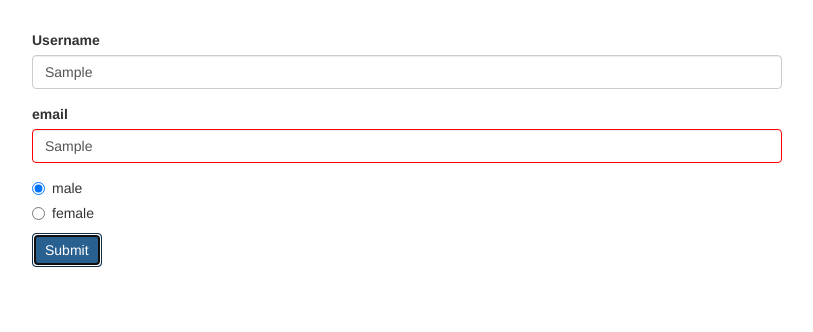
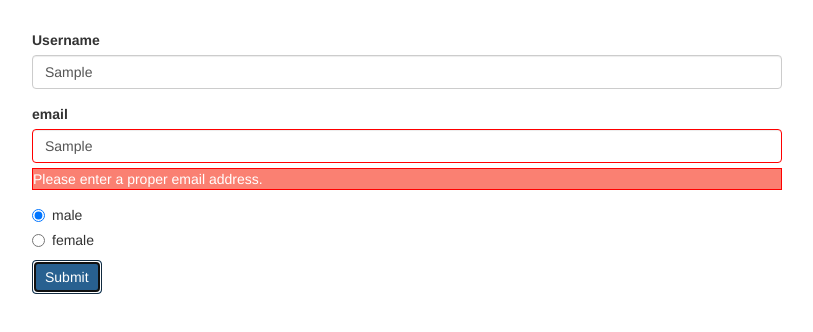
Before and after one commit to PatrickBoyn/reactive-angular-forms, an Angular app: page / in a window 1280 px wide. Both pictures are taken after typing "Sample", "Sample" into the empty fields and a click on the button "Submit". Shown: the top 332 px of the page, without its empty margins (233-1046 px from the left). Built offline with nearby package versions, Linux system fonts and the light colour scheme.

Commit message:
Added an ng if for valid inputs.

```diff
--- a/src/app/app.component.html
+++ b/src/app/app.component.html
@@ -5,10 +5,16 @@
         <div class="form-group">
           <label for="username">Username</label>
           <input type="text" id="username" class="form-control" formControlName="username" />
+          <span class="help-block" *ngIf="!signupForm.get('username').valid && signupForm.get('username').touched"
+            >Please enter in your name</span
+          >
         </div>
         <div class="form-group">
           <label for="email">email</label>
           <input type="text" id="email" class="form-control" formControlName="email" />
+          <span class="help-block" *ngIf="!signupForm.get('email').valid && signupForm.get('email').touched"
+            >Please enter a proper email address.</span
+          >
         </div>
         <div class="radio" *ngFor="let gender of genders">
           <label> <input type="radio" [value]="gender" formControlName="gender" />{{ gender }} </label>
```
